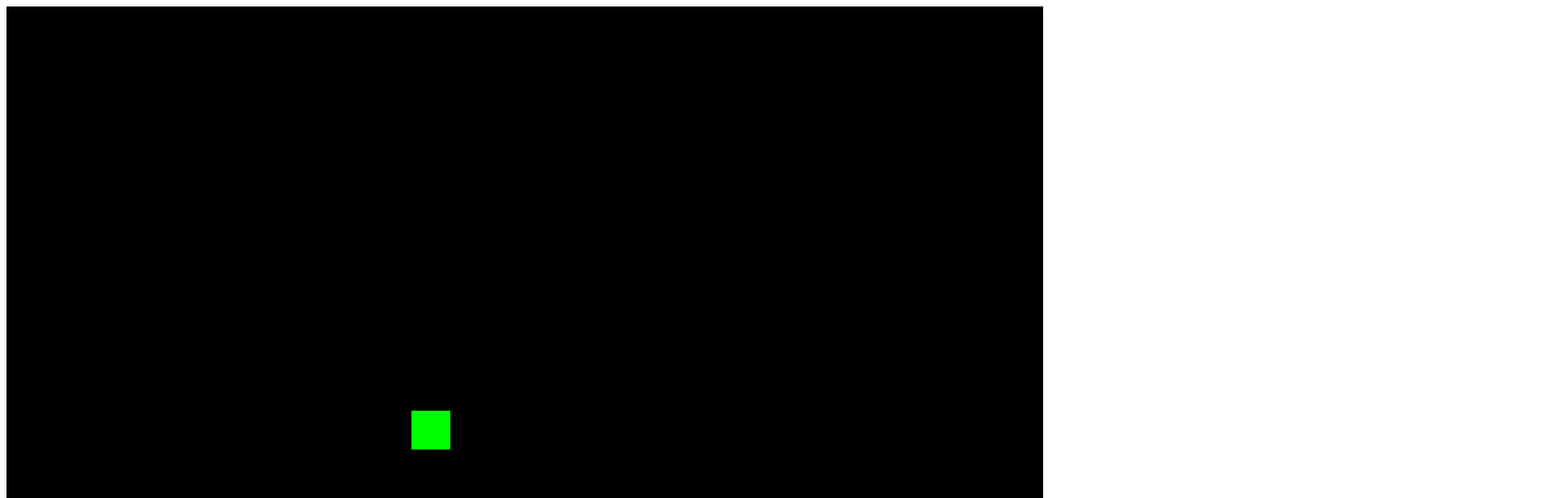
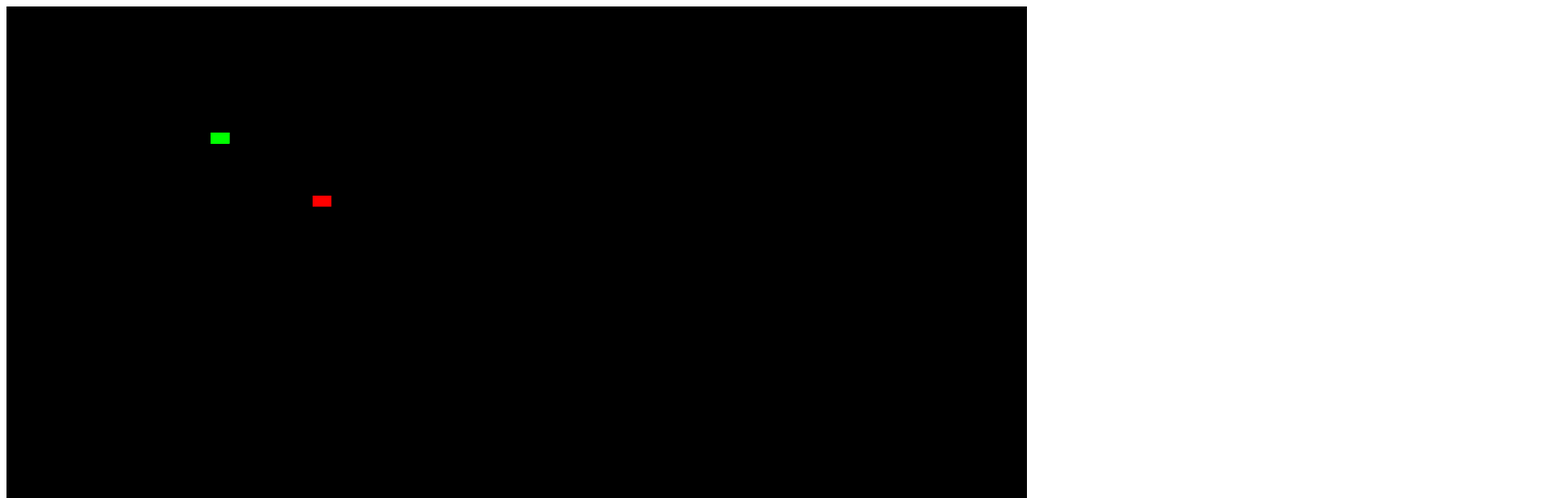
Before and after one commit to tylerjwoodfin/tools, a plain HTML site: page Snake/index.html in a window 1280 px wide. Shown: the top 616 px of the page at 81% size, 1920 px wide, since content can reach past the window. Drawn offline with Linux system fonts and the light colour scheme.

Commit message:
Trying to scale to wide screen 1

```diff
--- a/Snake/index.html
+++ b/Snake/index.html
@@ -7,12 +7,16 @@ window.onload=function() {
     setInterval(game,1000/15);
 }
 
+windowWidth = document.body.clientWidth-20;
+windowHeight = document.body.clientHeight-20;
+
 player = {};
 apple = {};
 
 player.x = 10;
 player.y = 10;
-gridSize = 50;
+gridWidth = windowWidth/50;
+gridHeight = windowHeight/50;
 apple.x = 15;
 apple.y = 15;
 dx=0;
@@ -21,33 +25,39 @@ trail=[];
 length = 5;
 
 // set canvas width/height
-document.getElementById("gc").width = gridSize * gridSize;
-document.getElementById("gc").height = gridSize * gridSize;
+document.getElementById("gc").width = windowWidth;
+document.getElementById("gc").height = windowHeight;
 
 function game() {
     player.x += dx;
     player.y  += dy;
-    if(player.x<0) {
-        player.x = gridSize-1;
+
+    // wrap x
+    if(player.x < 0) {
+        player.x = gridWidth-1;
     }
-    if(player.x > gridSize-1) {
+    else if(player.x > gridWidth-1) {
+        console.log(gridWidth);
         player.x = 0;
     }
+
+    // wrap y
     if(player.y < 0) {
-        player.y = gridSize-1;
+        player.y = gridHeight-1;
     }
-    if(player.y > gridSize-1) {
+    else if(player.y > gridHeight-1) {
         player.y = 0;
     }
+
     ctx.fillStyle="black";
-    ctx.fillRect(0,0,window.innerWidth, window.innerHeight);
+    ctx.fillRect(0, 0, windowWidth, windowHeight);
 
     ctx.fillStyle="lime";
     for(var i=0; i< trail.length; i++) {
-        ctx.fillRect(trail[i].x*gridSize ,trail[i].y*gridSize ,gridSize -2,gridSize -2);
+        ctx.fillRect(trail[i].x*gridWidth ,trail[i].y*gridHeight, gridWidth -2, gridHeight -2);
 
         if(trail[i].x == player.x && trail[i].y == player.y) {  // game over
-            console.log("suck it");
+            // console.log("suck it");
             length = 5;
         }
     }
@@ -59,11 +69,11 @@ function game() {
 
     if(apple.x ==player.x && apple.y == player.y) {
         length++;
-        apple.x = Math.floor(Math.random()*gridSize);
-        apple.y = Math.floor(Math.random()*gridSize);
+        apple.x = Math.floor(Math.random()*gridWidth);
+        apple.y = Math.floor(Math.random()*gridHeight);
     }
     ctx.fillStyle="red";
-    ctx.fillRect(apple.x*gridSize, apple.y * gridSize, gridSize-2, gridSize-2);
+    ctx.fillRect(apple.x*gridWidth, apple.y * gridHeight, gridWidth-2, gridHeight-2);
 }
 function keyPush(evt) {
     switch(evt.keyCode) {
```
